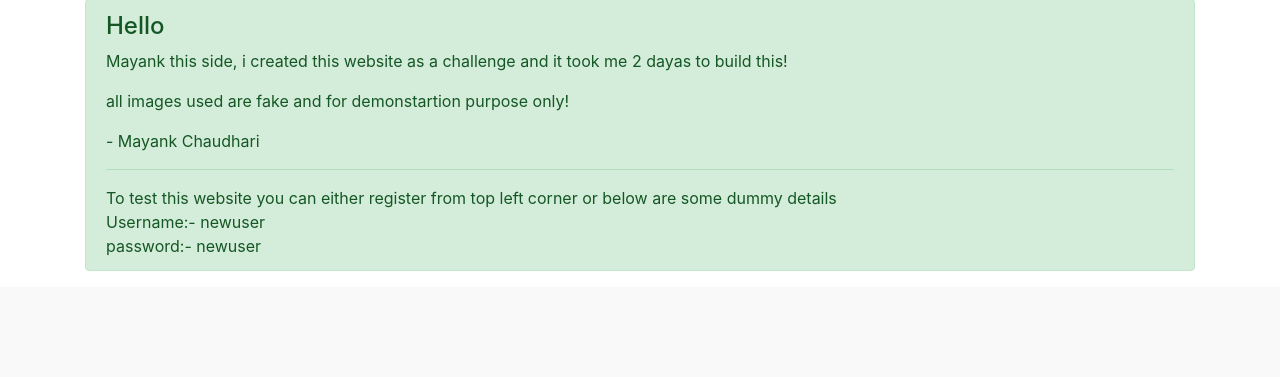
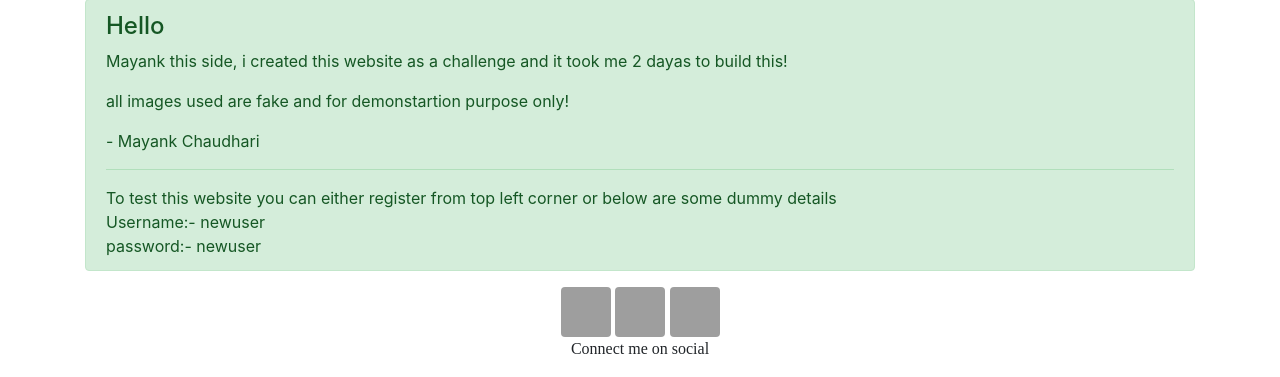
Before and after one commit to mayankcs/Ecommerce-Website, a Django app: page /product/home in a window 1280 px wide. Shown: the part 2080-2457 px from the top of the page. Before the commit the page ends 2367 px from the top, so only its background shows below. Run offline with Django 3.2, Linux system fonts and the light colour scheme; data comes from the database, SQL or seed files in the repository; some libraries are stand-ins or nearby versions; grey boxes are pictures that could not be loaded.

Commit message:
Connect me on social

```diff
--- a/product/templates/product/homepage.html
+++ b/product/templates/product/homepage.html
@@ -190,6 +190,19 @@
         <p class="mb-0">password:- newuser </p>
     </div>
     </div>
+    <div class="text-center">
+
+        <a href="https://www.linkedin.com/in/mayank-chaudhari-4407796a/">
+            <img src="{%static 'linked.png' %}" class="rounded" alt="..." href='#'height=50px width=50px></a>
+
+        <a href="https://github.com/mayankcs/ecommerce-website">
+        <img src="{%static 'GitHub-Mark.png' %}" class="rounded" alt="..." href='#'height=50px width=50px></a>
+
+
+            <a href="https://twitter.com/mayankkcs">
+                <img src="{%static 'twitter.png' %}" class="rounded" alt="..." href='#'height=50px width=50px></a>
+                <p style="font-family: cursive;">Connect me on social</p>
+    </div>
 </body>
 
 </html>
```
